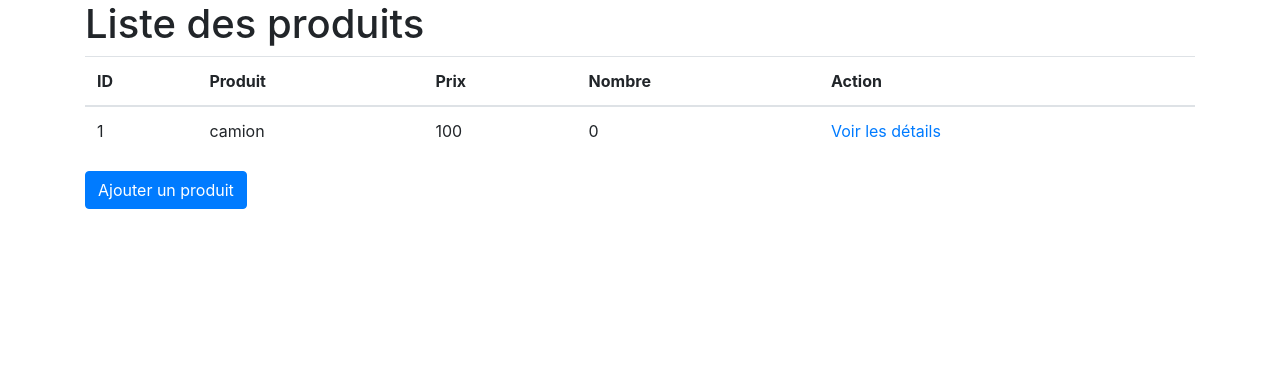
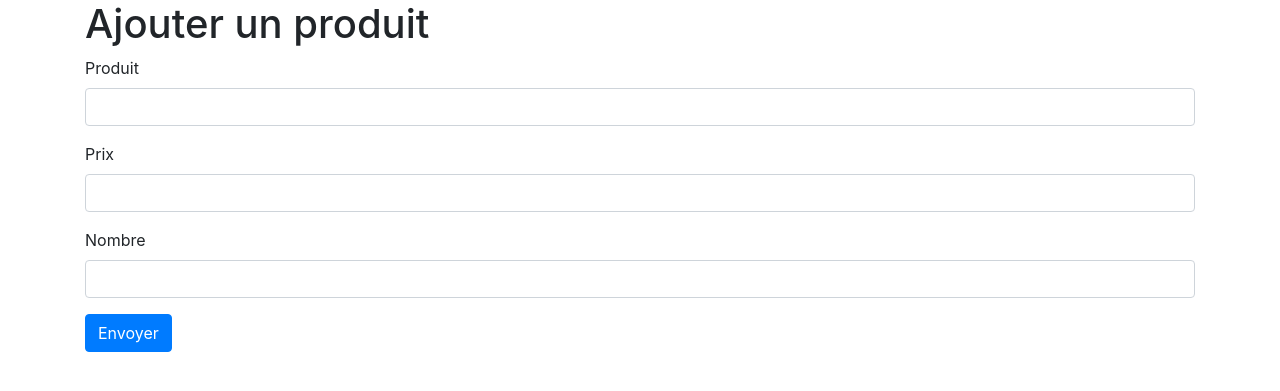
Before and after one commit to monmima/php-crud-tutorial-by-nouvelle-techno, a PHP site: page /add.php in a window 1280 px wide. Shown: the top 391 px of the page. Run offline with PHP 8.4, Linux system fonts and the light colour scheme; data comes from the database, SQL or seed files in the repository.

Commit message:
Ajout d'un lien dans README.md vers Github, création du fichier add.php, maintenant presque prêt; légères modifications du fichier index.php

```diff
--- a/add.php
+++ b/add.php
@@ -3,24 +3,46 @@
     // Permet d'utiliser la superglobale $_SESSION; permet de partager une variable entre fichiers PHP
     session_start();
 
+    // $_POST signifie que des informations sont envoyées par le formulaire
+
+    if($_POST) {
+        // on vérifie qu'il est défini et pas vide
+        if (isset($_POST['produit']) && !empty($_POST['produit'])
+        && isset($_POST['prix']) && !empty($_POST['prix'])
+        && isset($_POST['nombre']) && !empty($_POST['nombre'])) {
+
             // On inclut la connexion à la base
             require_once("connect.php");
 
-    $sql = "SELECT * FROM `data_tb`";
+            // On nettoie les données envoyées
+            $produit = strip_tags($_POST["produit"]);
+            $prix = strip_tags($_POST["prix"]);
+            $nombre = strip_tags($_POST["nombre"]);
 
-    // On prépare la requête
+            $sql = "INSERT INTO `liste` (`produit`, `prix`, `nombre`) VALUES (:produit, :prix, :nombre);";
+
             $query = $db->prepare($sql);
 
-    // On exécute la requête
+            $query->bindValue(':produit', $produit, PDO::PARAM_STR);
+            $query->bindValue(':prix', $prix, PDO::PARAM_STR);
+            $query->bindValue(':nombre', $nombre, PDO::PARAM_INT);
+
             $query->execute();
 
-    // On stocke le résultat dans un tableau associatif
-    // Pour ne pas avoir la totalité des résultats en double
-    $result = $query->fetchAll(PDO::FETCH_ASSOC);
-
-    // var_dump($result);
+            $_SESSION["message"] = "Produit ajouté";
 
             require("close.php");
+
+            // redirection vers la page d'accueil
+            header("Location: index.php");
+
+
+        } else {
+            $_SESSION["erreur"] = "Le formulaire est incomplet";
+        }
+    }
+
+
 ?>
 
 <!DOCTYPE html>
@@ -28,7 +50,7 @@
 <head>
     <meta charset="UTF-8">
     <meta name="viewport" content="width=device-width, initial-scale=1.0">
-    <title>Liste des produits</title>
+    <title>Ajouter un produit</title>
 
     <link rel="stylesheet" href="https://stackpath.bootstrapcdn.com/bootstrap/4.5.2/css/bootstrap.min.css">
 </head>
@@ -46,38 +68,31 @@
                         $_SESSION["erreur"] = "";
 
                     }
-
-                $_SESSION["erreur"] = "";
                 ?>
 
-                <h1>Liste des produits</h1>
-                <table class="table">
-                    <thead>
-                        <th>ID</th>
-                        <th>Produit</th>
-                        <th>Prix</th>
-                        <th>Nombre</th>
-                        <th>Action</th>
-                    </thead>
-                    <tbody>
-                        <?php
-                            // On boucle sur la variable result
-                            foreach($result as $produit) {
-                        ?>
-                        <!-- ?= est forme courte pour "echo" -->
-                            <tr>
-                                <td><?= $produit["id"] ?></td>
-                                <td><?= $produit["produit"] ?></td>
-                                <td><?= $produit["prix"] ?></td>
-                                <td><?= $produit["nombre"] ?></td>
-                                <td><a href="details.php?id=<?= $produit['id'] ?>">Voir les détails</a></td>
-                            </tr>
-                        <?php
-                            }
-                        ?>
-                    </tbody>
-                </table>
-                <a href="add.php" title="Ajouter un produit" class="btn btn-primary">Ajouter un produit</a>
+                <h1>Ajouter un produit</h1>
+
+                <!-- Si on ne met pas d'action, c'est la page elle-même qui va être chargée -->
+                <form action="" method="post">
+                    <div class="form-group">
+                        <label for="produit">Produit</label>
+                        <input type="text" name="produit" id="produit" class="form-control">
+                    </div>
+
+                    <div class="form-group">
+                        <label for="prix">Prix</label>
+                        <input type="text" name="prix" id="prix" class="form-control">
+                    </div>
+
+                    <div class="form-group">
+                        <label for="nombre">Nombre</label>
+                        <input type="number" name="nombre" id="nombre" class="form-control">
+                    </div>
+
+                    <button class="btn btn-primary">Envoyer</button>
+
+                </form>
+
             </section>
         </div>
     </main>
```
Also changed, not shown: index.php (+16 -5 lines), README.md. Lines whose indentation alone changed are shown as unchanged.
